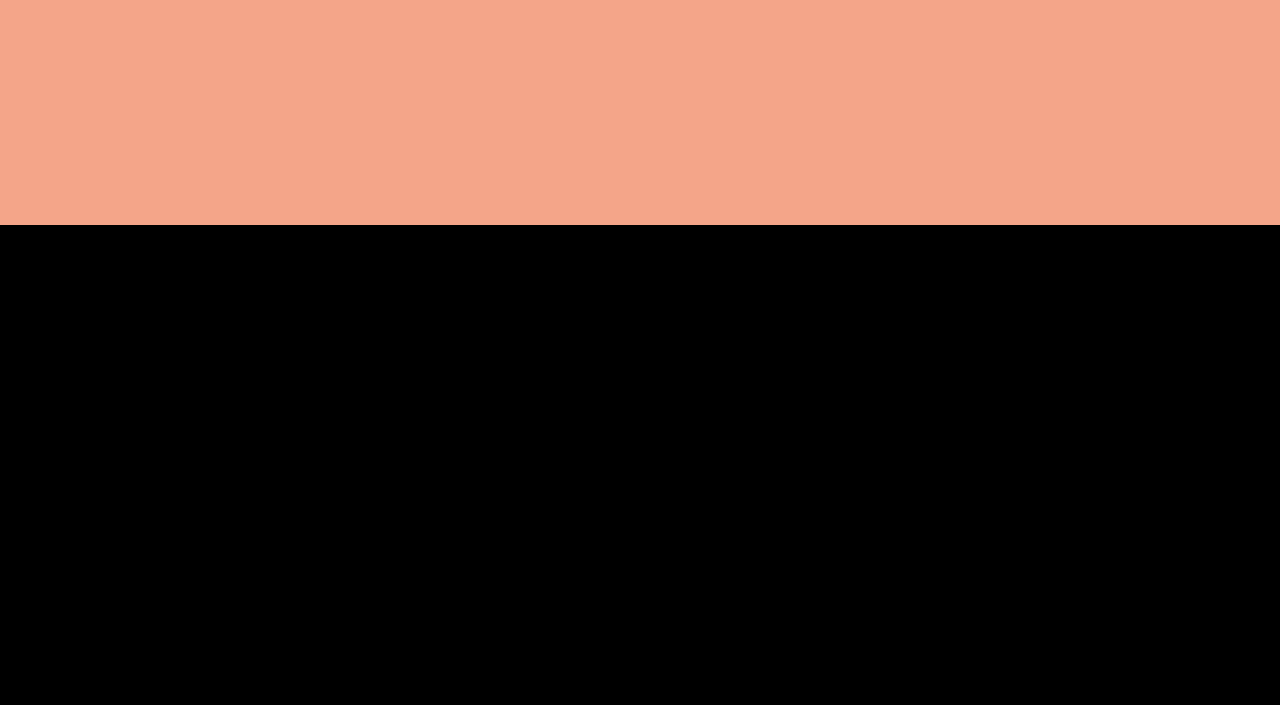
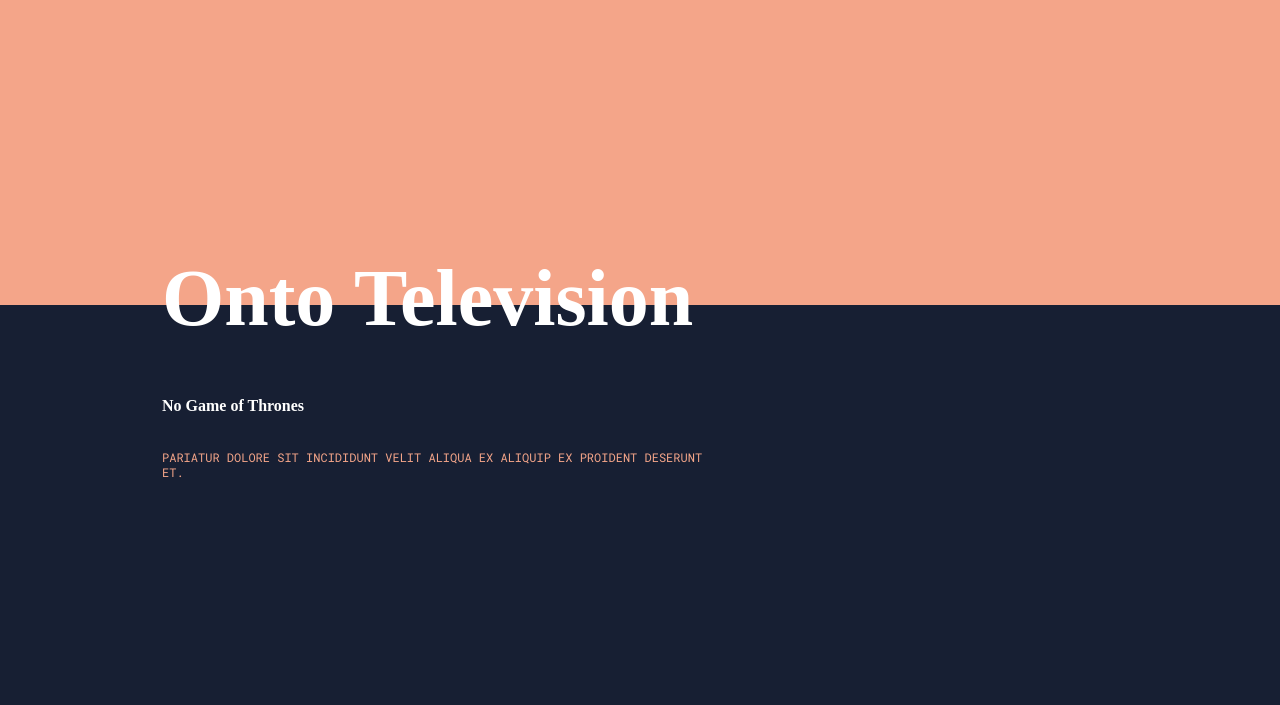
Before and after one commit to ljpendergrass/media2017, a plain HTML site: page index.html in a window 1280 px wide. Shown: the part 10642-11347 px from the top of the page. Before the commit the page ends 10867 px from the top, so only its background shows below. Drawn offline with nearby package versions, Linux system fonts and the light colour scheme; files that its build step writes are made by us from their sources; a web font is replaced by a local one.

Commit message:
add TV section

```diff
--- a/bulma/sass/base/media2017.sass
+++ b/bulma/sass/base/media2017.sass
@@ -97,16 +97,36 @@ section.music
 .films-container
   background: $media-primary
   padding-top: .1rem
+  padding-bottom: 5rem
   margin-top: 13rem
 
 .films
   background: $media-primary
   .introduction
     margin-bottom: 3rem
-  h2
-    @extend .media-title-3
-    color: $black
+    h2
+      @extend .media-title-3
+      color: $black
   .subtitle
     @extend .media-title-2
     margin: .5rem 0
     color: $black
+
+.television-container
+  background: $media-blue
+  padding-top: .1rem
+  padding-bottom: 5rem
+  min-height: 50vh
+
+.television
+  background: $media-blue
+  .introduction
+    margin-bottom: 3rem
+    h2
+      font-family: $family-serif
+      font-weight: bold
+      color: $white
+  .subtitle
+    @extend .media-title-2
+    margin: .5rem 0
+    color: $media-primary
--- a/bulma/sass/utilities/media2017variables.sass
+++ b/bulma/sass/utilities/media2017variables.sass
@@ -1,3 +1,4 @@
 $media-primary: #f4a589
 $media-secondary: #c9bdb9
 $media-green: #46f7aa
+$media-blue: #171f33
--- a/index.html
+++ b/index.html
@@ -150,6 +150,22 @@
         <div class="sticker sticker-film"><img src="img/svg/movie_8.svg" alt="ALT TODO!!"></div>
       </div>
   </section>
+</section>
+
+<section class="television-container">
+  <section class="transition container safety-padding section-negative-margin">
+    <div class="columns">
+      <h1 class="column is-offset-1">Onto Television</h1>
+    </div>
+  </section>
+
+  <section class="television container safety-padding">
+    <div class="columns is-multiline introduction">
+      <h2 class="column is-11 is-offset-1">No Game of Thrones</h2>
+      <h3 class="subtitle is-size-7 column is-3-dsektop is-half-tablet is-offset-1">Pariatur dolore sit incididunt velit aliqua ex aliquip ex proident deserunt et.</h3>
+    </div>
+  </section>
+
 
 </section>
   <!-- Script Calls -->
```
